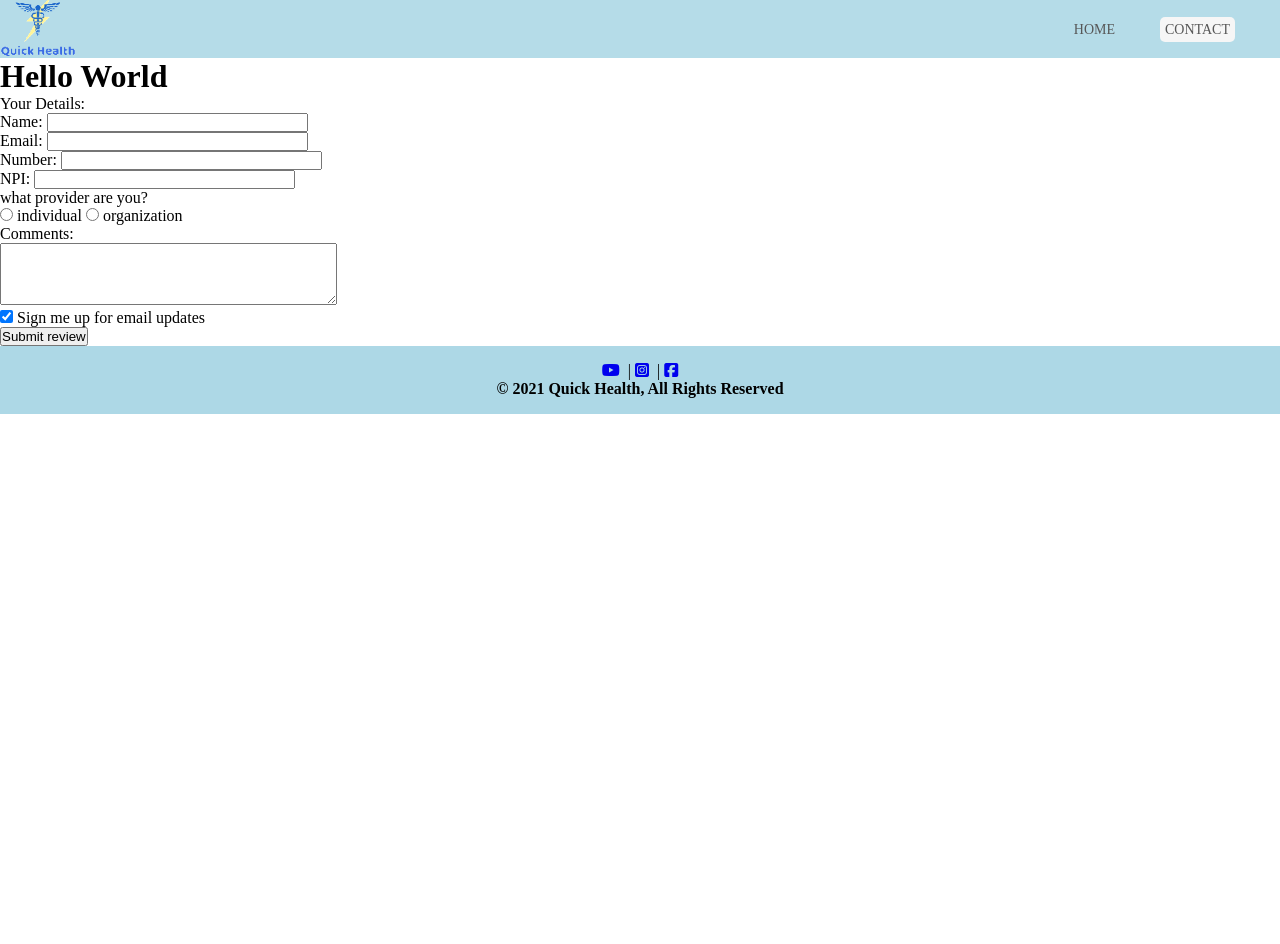
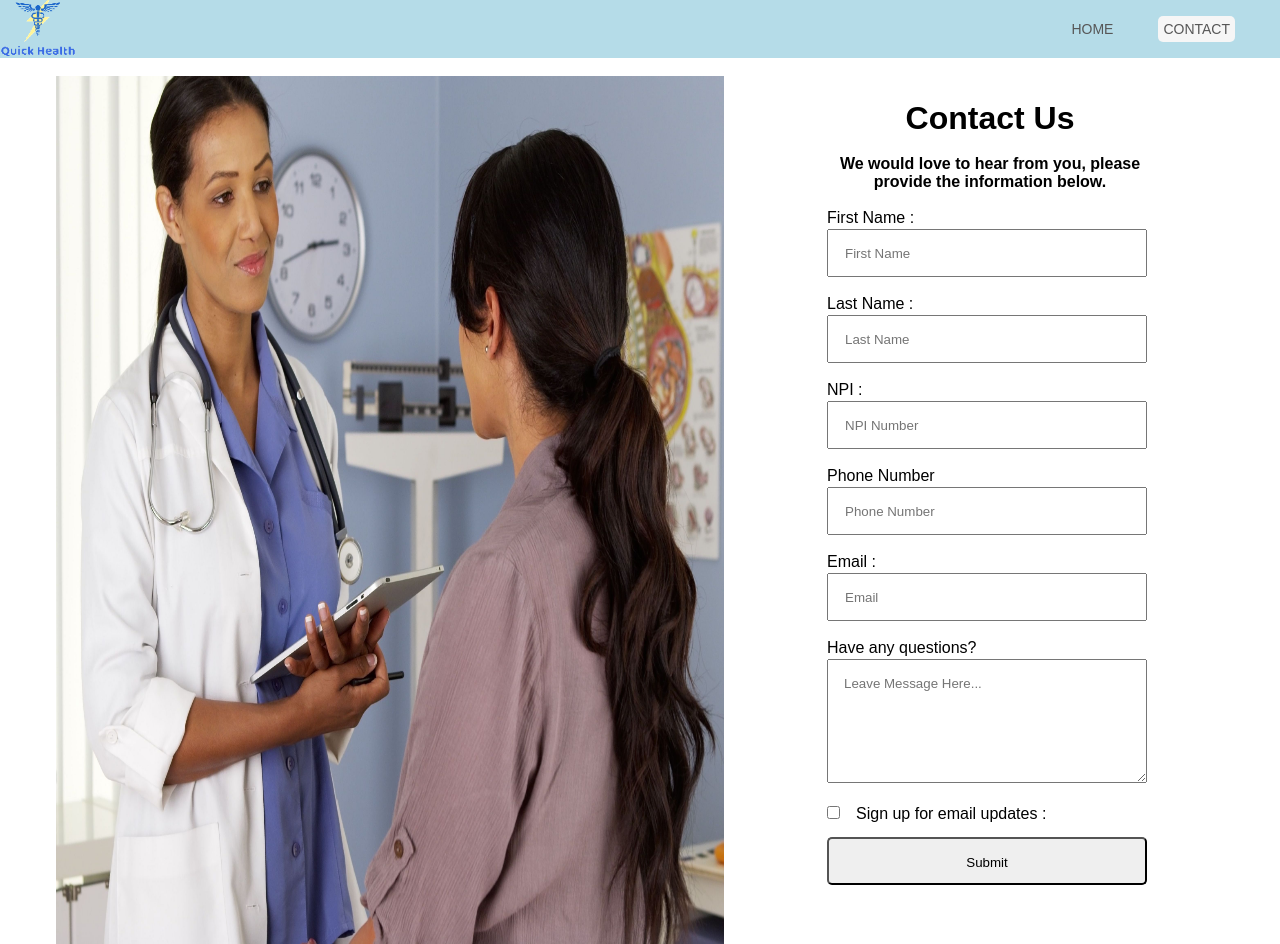
Before and after one commit to EdwinE97/hopehacks-g3, a plain HTML site: page contact.html in a window 1280 px wide. Shown: the top 944 px of the page. Before the commit the page ends 800 px from the top, so only its background shows below. Drawn offline with Linux system fonts and the light colour scheme.

Commit message:
finished html css contact

```diff
--- a/contact.html
+++ b/contact.html
@@ -1,11 +1,13 @@
 <!DOCTYPE html>
 <html lang="en">
-
   <head>
-    <script src="https://kit.fontawesome.com/beff56db6b.js" crossorigin="anonymous"></script>
-    <meta charset="UTF-8">
-    <meta http-equiv="X-UA-Compatible" content="IE=edge">
-    <meta name="viewport" content="width=device-width, initial-scale=1.0">
+    <script
+      src="https://kit.fontawesome.com/beff56db6b.js"
+      crossorigin="anonymous"
+    ></script>
+    <meta charset="UTF-8" />
+    <meta http-equiv="X-UA-Compatible" content="IE=edge" />
+    <meta name="viewport" content="width=device-width, initial-scale=1.0" />
     <link rel="stylesheet" href="style.css" />
     <title>contact</title>
   </head>
@@ -24,42 +26,108 @@
         </nav>
       </div>
     </header>
-    <h1> Hello World </h1>
+    <div class="container">
 
+    <div class="contact-container">
+      <div class="contact">
+        <div class="contact-us-section">
+          <div class="image-container-contact">
+            <img src="./images/patientAndDoc.jpeg" />
+          </div>
+        </div>
+      </div>
 
-
-    <legend>Your Details:</legend>
-    <label>Name: <input type="text" name="name" size="30" maxlength="100"></label><br />
-    <label>Email: <input type="email" name="email" size="30" maxlength="100"></label><br />
-    <label>Number: <input type="email" name="email" size="30" maxlength="100"></label><br />
-    <label>NPI: <input type="email" name="email" size="30" maxlength="100"></label><br />
-
-
+      <div class="form-wrapper">
+        <div class="contact-h1">
+          <h1><strong>Contact Us</strong></h1>
+          <br />
           <p>
-        what provider are you?<br />
-        <label><input type="radio" name="rating" value="yes" /> individual</label>
-        <label><input type="radio" name="rating" value="no" /> organization</label>
-
+            <b
+              >We would love to hear from you, please provide the information below.
+            </b>
           </p>
-    <p>
-        <label for="comments">Comments:</label><br />
-        <textarea rows="4" cols="40" id="comments"></textarea>
-    </p>
-    <label><input type="checkbox" name="subscribe" checked="checked" /> Sign me up for email
-        updates</label><br />
-    <input type="submit" value="Submit review" />
-
+        </div>
+        <form class="contact-form">
+          <!-- IMPORTANT-->
+          <table>
+            <tr>
+              <td>First Name :</td>
+            </tr>
+            <tr>
+              <td>
+                <input type="text" placeholder="First Name" required />
+              </td>
+            </tr>
+            <tr>
+              <td>Last Name :</td>
+            </tr>
+            <tr>
+              <td><input type="text" placeholder="Last Name" required /></td>
+            </tr>
+            <tr>
+              <td>NPI :</td>
+            </tr>
+            <tr>
+              <td>
+                <input type="number" placeholder="NPI Number" required />
+              </td>
+            </tr>
+            <tr>
+              <td>Phone Number</td>
+            </tr>
+            <tr>
+              <td>
+                <input type="number" placeholder="Phone Number" required />
+              </td>
+            </tr>
+            <tr>
+              <td>Email :</td>
+            </tr>
+            <tr>
+              <td>
+                <input type="email" placeholder="Email" required />
+              </td>
+            </tr>
+            <tr>
+              <td>Have any questions?</td>
+            </tr>
+            <tr>
+              <td>
+                <textarea
+                  placeholder="Leave Message Here..."
+                  rows="6"
+                  cols="30"
+                  required
+                ></textarea>
+                <!-- IMPORTANT ATTRIBUTES-->
+              </td>
+            </tr>
+            <tr>
+              <td><input type="checkbox" />Sign up for email updates :</td>
+            </tr>
+            <tr>
+              <td>
+                <input type="submit" class="submit-button" />
+                <!-- IMPORTANT-->
+              </td>
+            </tr>
+          </table>
+        </form>
+      </div>
+    </div>
+  </div>
     <footer>
       <a href="https://www.youtube.com" aria-label="youtube">
-            <i class="fab fa-youtube"></i></a>&nbsp; |
+        <i class="fab fa-youtube"></i></a
+      >&nbsp; |
       <a href="https://www.instagram.com" aria-label="instagram">
-            <i class="fab fa-instagram-square"></i></a>
+        <i class="fab fa-instagram-square"></i
+      ></a>
       &nbsp;|
       <a href="https://www.facebook.com" aria-label="pinterest">
-            <i class="fab fa-facebook-square"></i></a>
+        <i class="fab fa-facebook-square"></i
+      ></a>
       <p><b>&copy; 2021 Quick Health, All Rights Reserved</b></p>
     </footer>
-
   </body>
-
 </html>
--- a/style.css
+++ b/style.css
@@ -2,6 +2,7 @@
   margin: 0;
   padding: 0;
   box-sizing: border-box;
+  font-family: Arial, Helvetica, sans-serif;
 }
 
 header {
@@ -41,7 +42,7 @@ header {
   align-items: center;
   justify-content: space-between;
   /* Transparent look */
-  opacity: .9;
+  opacity: 0.9;
 }
 
 .navigation nav {
@@ -66,7 +67,7 @@ nav li {
 
 nav ul li a {
   color: #444;
-  text-decoration: none;
+  text-decoration: none !important;
   text-transform: uppercase;
   font-size: 14px;
   padding: 5px;
@@ -148,6 +149,81 @@ h1 {
   text-align: center;
 }
 
+/* CONTACT PAGE INFORMATION */
+
+.container {
+  max-width:1200px;
+  margin: auto;
+}
+
+.contact-container {
+  display: flex;
+  flex-wrap: wrap;
+  justify-content: space-between;
+  align-items: center;
+}
+.contact-h1 {
+  text-align: center;
+  padding-top: 1rem;
+}
+
+.image-container-contact {
+  padding: 1rem;
+  max-width: 700px;
+  height: 900px;
+}
+
+.image-container-contact img {
+  max-width: 100%;
+  height:100%;
+  object-fit: fill;
+}
+
+.form-wrapper {
+  padding: 10px;
+  max-width: 350px;
+  /* box-shadow: 0 20px 50px rgb(0 0 0 / 6%); */
+  margin: 0 auto;
+  /* background-color: #e3e2e2; */
+  border-radius: 5px;
+  margin-top: 1rem;
+  margin-bottom: 1rem;
+
+}
+
+.contact-form {
+  /* flex aligns in a row */
+  padding-bottom: 2rem;
+  margin-top: 1rem;
+}
+
+.contact-form input:not([type="checkbox"]) {
+  height: 3rem;
+  padding: 1rem;
+  width: 20rem;
+  margin-bottom: 1rem;
+}
+
+.contact-form input[type="checkbox"] {
+  margin-right:1rem;
+  margin-bottom:1rem;
+}
+
+.contact-form textarea {
+  padding: 1rem;
+  width: 100%;
+  margin-bottom: 1rem;
+}
+
+.submit-button {
+  color: black;
+  transition-duration: 0.5s;
+  border-radius: 5px;
+
+  /* top-down, left-right */
+  padding: 3px 10px;
+}
+
 footer {
   padding: 1rem;
   flex-shrink: 0;
```
Also changed, not shown: images/docAndPatient.jpeg (added), images/patientAndDoc.jpeg (added). Lines whose indentation alone changed are shown as unchanged.
